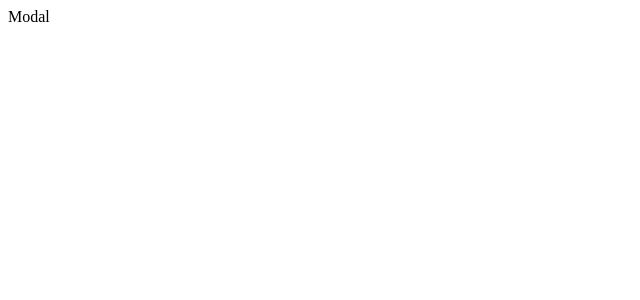
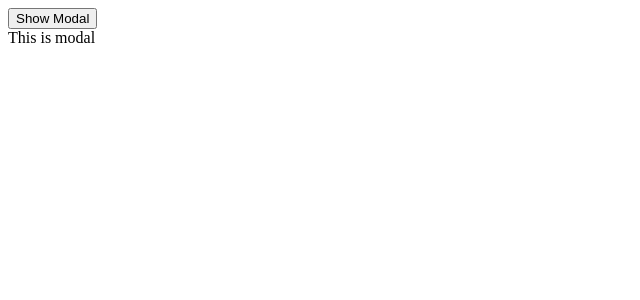
Before and after one commit to speir-wang/modal-test, a React (Create React App) app: page / in a window 1280 px wide. Shown: the top 300 px of the page, without its empty margins (0-640 px from the left). Built offline with nearby package versions, Linux system fonts and the light colour scheme.

Commit message:
add App.js as the first screen

```diff
--- /dev/null
+++ b/src/components/App.js
@@ -0,0 +1,24 @@
+import React, { Component } from "react";
+import Modal from "./Modal";
+/**
+ * Modal structure: header -> body -> footer
+ *
+ * Modal body:
+ *  left: <TastList>
+ *  right: <UserInput>
+ */
+
+class App extends Component {
+	render() {
+		return (
+			<div>
+				<button>Show Modal</button>
+				<div className="modal-contaner">
+					<Modal />
+				</div>
+			</div>
+		);
+	}
+}
+
+export default App;
--- a/src/components/Modal.js
+++ b/src/components/Modal.js
@@ -10,7 +10,7 @@ import React, { Component } from "react";
 
 class Modal extends Component {
 	render() {
-		return <div>Modal</div>;
+		return <div className="modal-contaner">This is modal</div>;
 	}
 }
 
--- a/src/index.js
+++ b/src/index.js
@@ -1,6 +1,6 @@
 import React from "react";
 import ReactDOM from "react-dom";
 
-import Modal from "./components/Modal";
+import App from "./components/App";
 
-ReactDOM.render(<Modal />, document.querySelector("#root"));
+ReactDOM.render(<App />, document.querySelector("#root"));
```
